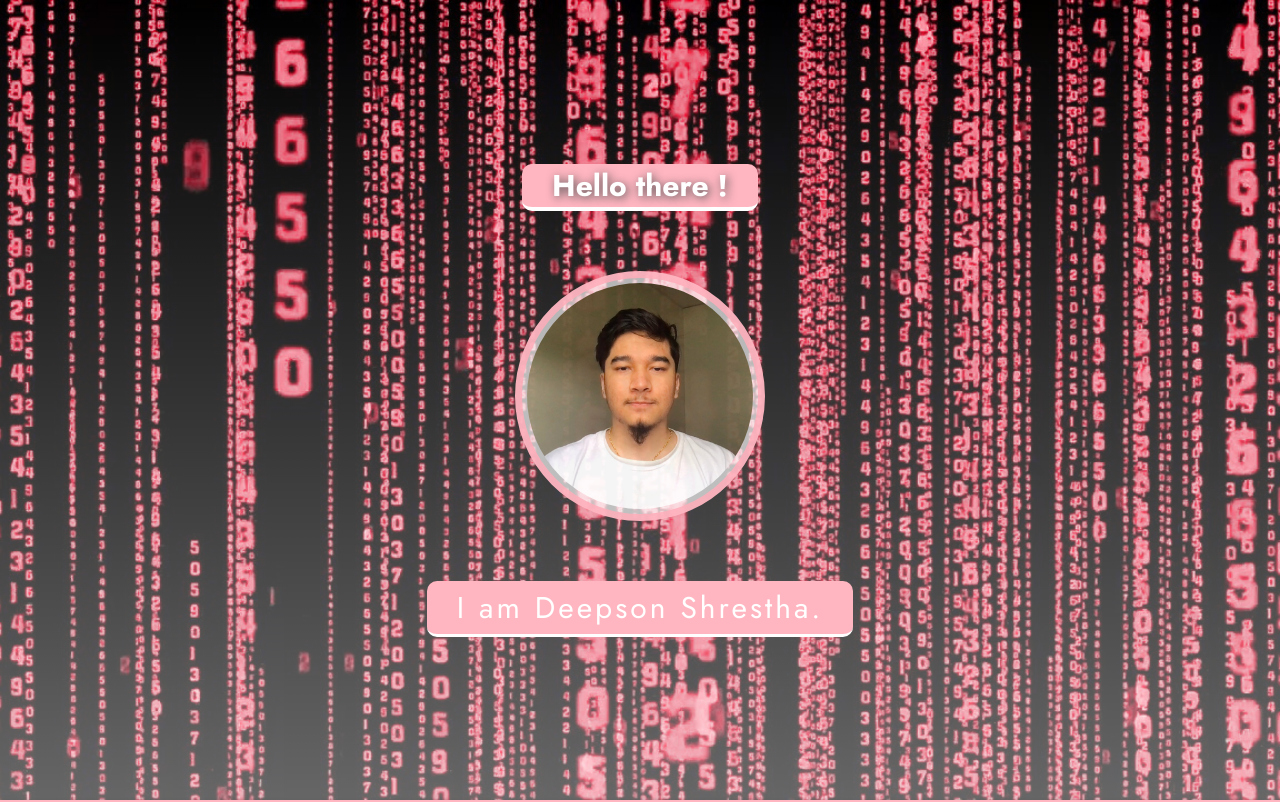
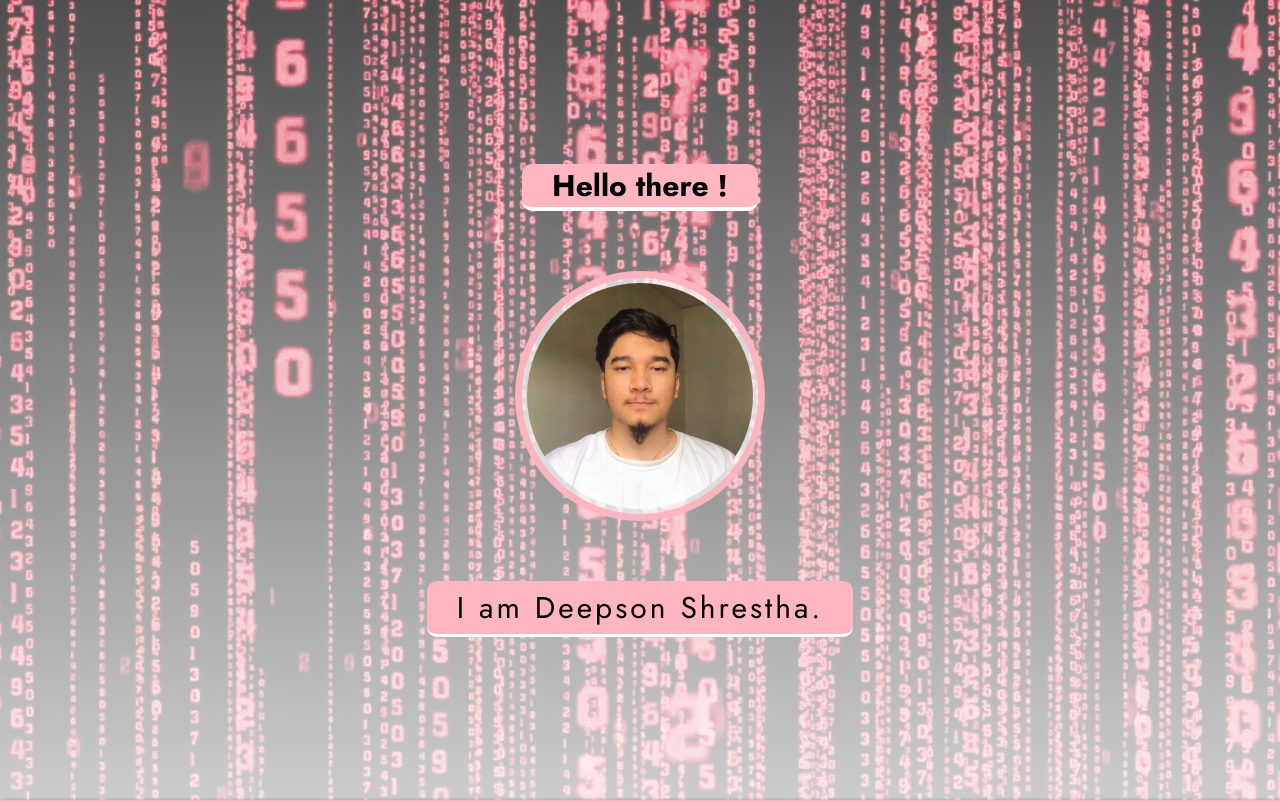
Before and after one commit to dees-codes/personal_website, a plain HTML site: page index.html in a window 1280 px wide. Shown: the top 802 px of the page. Drawn offline with Linux system fonts and the light colour scheme.

Commit message:
Section 1 font color changes

```diff
--- a/style.css
+++ b/style.css
@@ -37,8 +37,8 @@ html {
   width: 100%;
   height: 100vh;
   background: linear-gradient(
-      rgba(255, 255, 255, 0),
-      rgba(255, 255, 255, 0.4)
+      rgba(255, 255, 255, 0.3),
+      rgba(255, 255, 255, 0.8)
     ),
     url(images/bg.jpg) center no-repeat;
   background-size: cover;
@@ -49,13 +49,12 @@ html {
   border-bottom: .15em solid white;
   font-size: 3rem;
   font-weight: 700;
-  color: #fff;
+  color: #000;
   background-color: #ffb6c1;
   padding: 0 3rem;
-  text-shadow: 0.2rem 0.2rem 1rem #555;
   border-radius: 10px;
 
-  animation: fadeIn linear 0.5s;
+  animation: fadeIn linear 1.5s;
 }
 
 @keyframes fadeIn {
@@ -82,7 +81,7 @@ html {
 
 .person-name {
   font-size: 3rem;
-  color: #fff;
+  color: #000;
   background-color: #ffb6c1;
   padding: 0.5rem 3rem;
   letter-spacing: 0.3rem;
```
